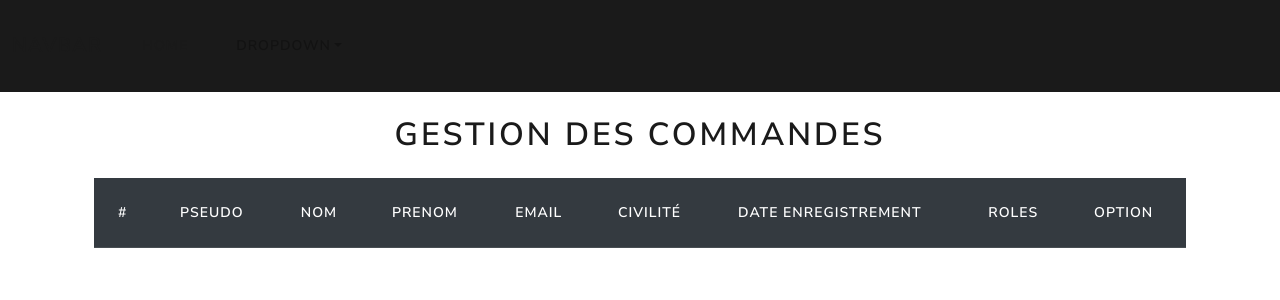
After one commit to Amoun82/symfonyHotetHouse, a Symfony app: template templates/admin/commande/index.html.twig in a window 1280 px wide. The commit adds this page. Shown: the top 300 px of the page. Run offline with Twig, Linux system fonts and the light colour scheme; the template is opened without the code that fills it, so the values that code supplies are empty; some libraries are stand-ins or nearby versions.

Commit message:
creation de commande

```diff
--- /dev/null
+++ b/templates/admin/commande/index.html.twig
@@ -0,0 +1,45 @@
+{% extends 'base.html.twig' %}
+
+{% block title %}Gestion Commande{% endblock %}
+
+{% block body %}
+<h1 class="text-center my-4">Gestion des Commandes</h1>
+
+	<div class="container">
+		{# <a href="{{ path('app_admin_membre_new') }}" class="btn btn-primary my-2">Ajouter un membre</a> #}
+		<table class="table table-dark">
+			<thead>
+				<tr>
+					<th>#</th>
+					<th>pseudo</th>
+					<th>Nom</th>
+					<th>Prenom</th>
+					<th>Email</th>
+					<th>Civilité</th>
+					<th>Date Enregistrement</th>
+                    <th>Roles</th>
+					<th>option</th>
+				</tr>
+			</thead>
+			<tbody>
+
+				{# {% for membre in membres %}
+					<tr>
+						<td>{{ membre.id }}</td>
+						<td>{{ membre.pseudo }}</td>
+						<td>{{ membre.nom }}</td>
+						<td>{{ membre.prenom }}</td>
+						<td>{{ membre.email }}</td>
+						<td>{{ membre.civilite }}</td>
+						<td>{{ membre.dateEnregistrement|date("d/m/Y à H:i/s") }}</td>
+						<td>{{ membre.roles|join(", ") }}</td>
+						<td>
+							<a href="{{ path('app_admin_membre_update' , {id: membre.id}) }}" class="text-warning">modifier</a>
+							<a href="{{ path('app_admin_membre_delete', {id: membre.id}) }}" class="text-danger">supprimer</a>
+						</td>
+					</tr>
+				{% endfor %} #}
+			</tbody>
+		</table>
+	</div>
+{% endblock %}
--- a/templates/admin/index.html.twig
+++ b/templates/admin/index.html.twig
@@ -11,6 +11,7 @@
 		<a href="{{ path('app_admin_membre_gestion') }}" class="btn btn-primary">Gestion Membre</a>
 		<a href="{{ path('app_admin_chambre_gestion') }}" class="btn btn-primary">Gestion Chambre</a>
 		<a href="{{ path('app_admin_slider_gestion') }}" class="btn btn-primary">Gestion Slider</a>
+		<a href="{{ path('app_admin_commande_gestion') }}" class="btn btn-primary">Gestion Commande</a>
 	</div>
 
 {% endblock %}
```
Also changed, not shown: src/Controller/Admin/CommandeController.php (added, +29 -0 lines).
